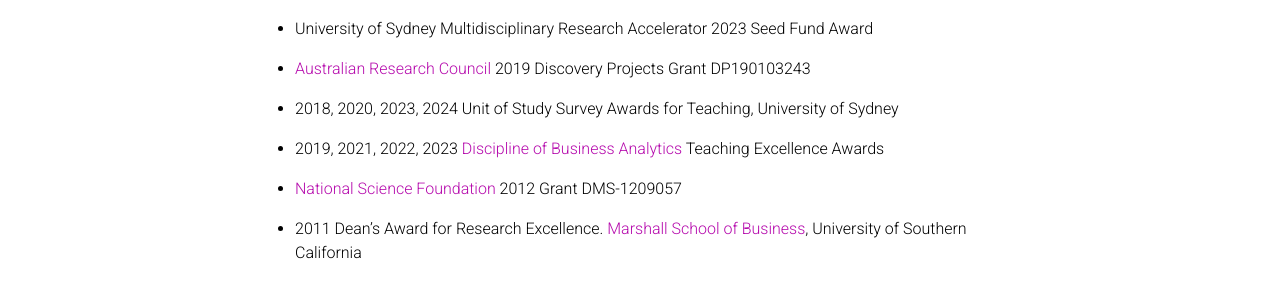
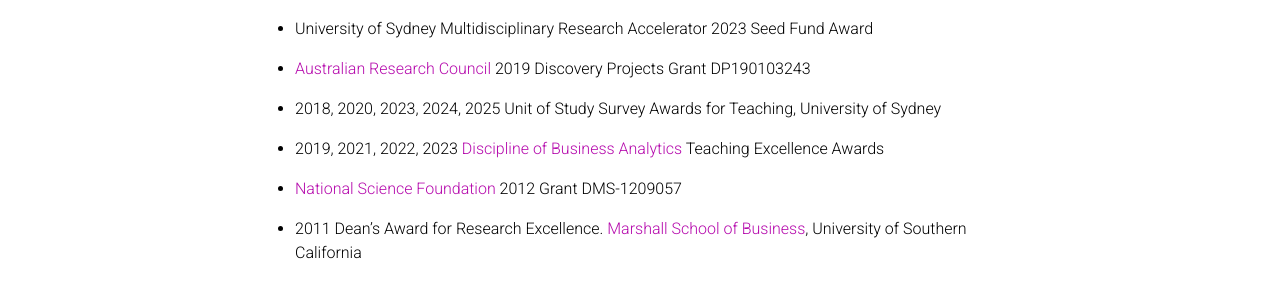
Before and after one commit to peterradchenko/peterradchenko.github.io, a Jekyll site: the page built from _pages/awards.md, in a window 1280 px wide. Shown: the part 413-704 px from the top of the page. Built offline with Jekyll 4.4.1, drawn with Linux system fonts in a browser that asks for light colours; comment, search, counter and statistics services are not loaded; a style sheet for code colours, icons or effects is not loaded.

Commit message:
Update awards.md

```diff
--- a/_pages/awards.md
+++ b/_pages/awards.md
@@ -25,7 +25,7 @@
 
 - [Australian Research Council](https://www.arc.gov.au/) 2019 Discovery Projects Grant DP190103243
 
-- 2018, 2020, 2023, 2024 Unit of Study Survey Awards for Teaching, University of Sydney
+- 2018, 2020, 2023, 2024, 2025 Unit of Study Survey Awards for Teaching, University of Sydney
 
 - 2019, 2021, 2022, 2023 [Discipline of Business Analytics](https://www.sydney.edu.au/business/our-research/research-areas/business-analytics.html) Teaching Excellence Awards
 
```
